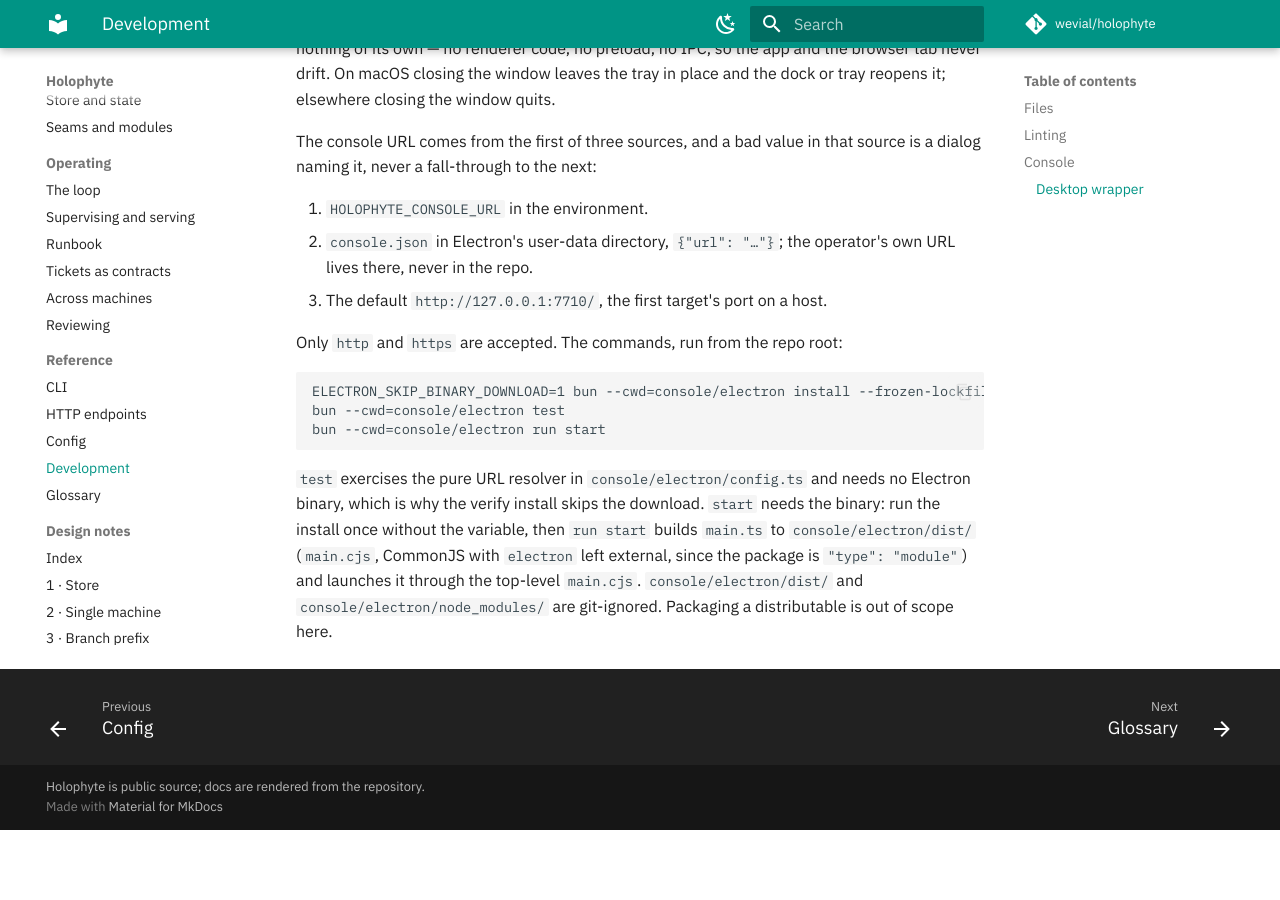
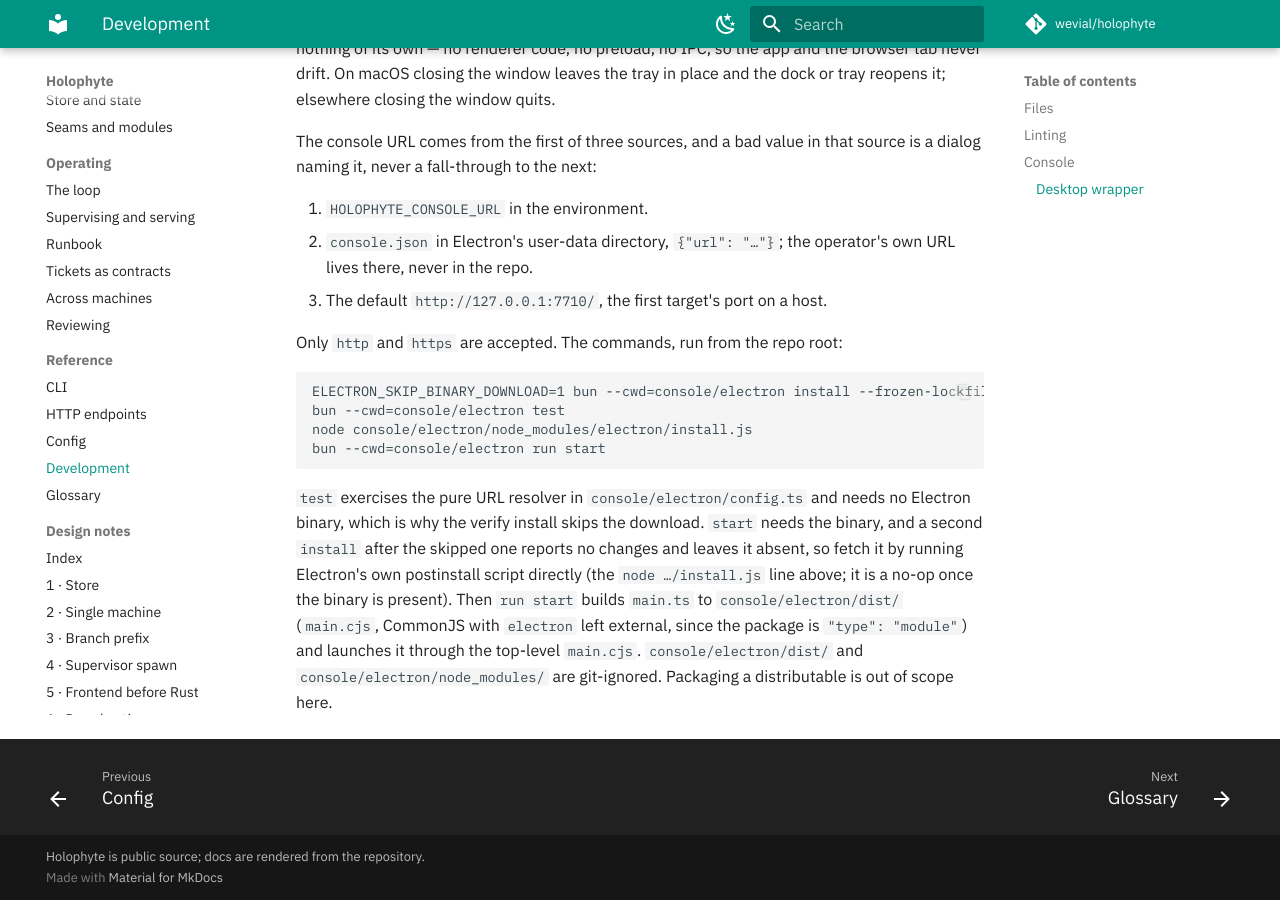
Before and after one commit to wevial/holophyte, an MkDocs documentation site: the page built from docs/development.md, in a window 1280 px wide and 900 px high, scrolled down 3633 px. Built offline with MkDocs 1.6.1 and Material for MkDocs 9.7.7, drawn with Linux system fonts in a browser that asks for light colours; comment, search, counter and statistics services are not loaded; before the commit the page ends 4463 px from its top, so only the background shows below that.

Commit message:
KO-282: document the Electron binary download step after the skipped install (review round 2)
Review finding [P2] docs/development.md startup sequence — ADDRESS.
A second `bun install` after the ELECTRON_SKIP_BINARY_DOWNLOAD=1 verify
install reports "no changes" and never runs electron's postinstall, so
`run start` fails with "Electron failed to install correctly". The
documented sequence now runs Electron's own postinstall script directly
(`node console/electron/node_modules/electron/install.js`), which fetches
the binary and is a no-op once it is present. Verified on this host: the
script downloads the binary and a rerun exits 0 without refetching; the
five ticket verify commands still pass (9 + 104 tests).

````diff
--- a/docs/development.md
+++ b/docs/development.md
@@ -177,13 +177,17 @@
 ```
 ELECTRON_SKIP_BINARY_DOWNLOAD=1 bun --cwd=console/electron install --frozen-lockfile
 bun --cwd=console/electron test
+node console/electron/node_modules/electron/install.js
 bun --cwd=console/electron run start
 ```
 
 `test` exercises the pure URL resolver in `console/electron/config.ts` and
 needs no Electron binary, which is why the verify install skips the
-download. `start` needs the binary: run the install once without the
-variable, then `run start` builds `main.ts` to `console/electron/dist/`
+download. `start` needs the binary, and a second `install` after the
+skipped one reports no changes and leaves it absent, so fetch it by running
+Electron's own postinstall script directly (the `node …/install.js` line
+above; it is a no-op once the binary is present). Then `run start` builds
+`main.ts` to `console/electron/dist/`
 (`main.cjs`, CommonJS with `electron` left external, since the package is
 `"type": "module"`) and launches it through the top-level `main.cjs`.
 `console/electron/dist/` and `console/electron/node_modules/` are
````
